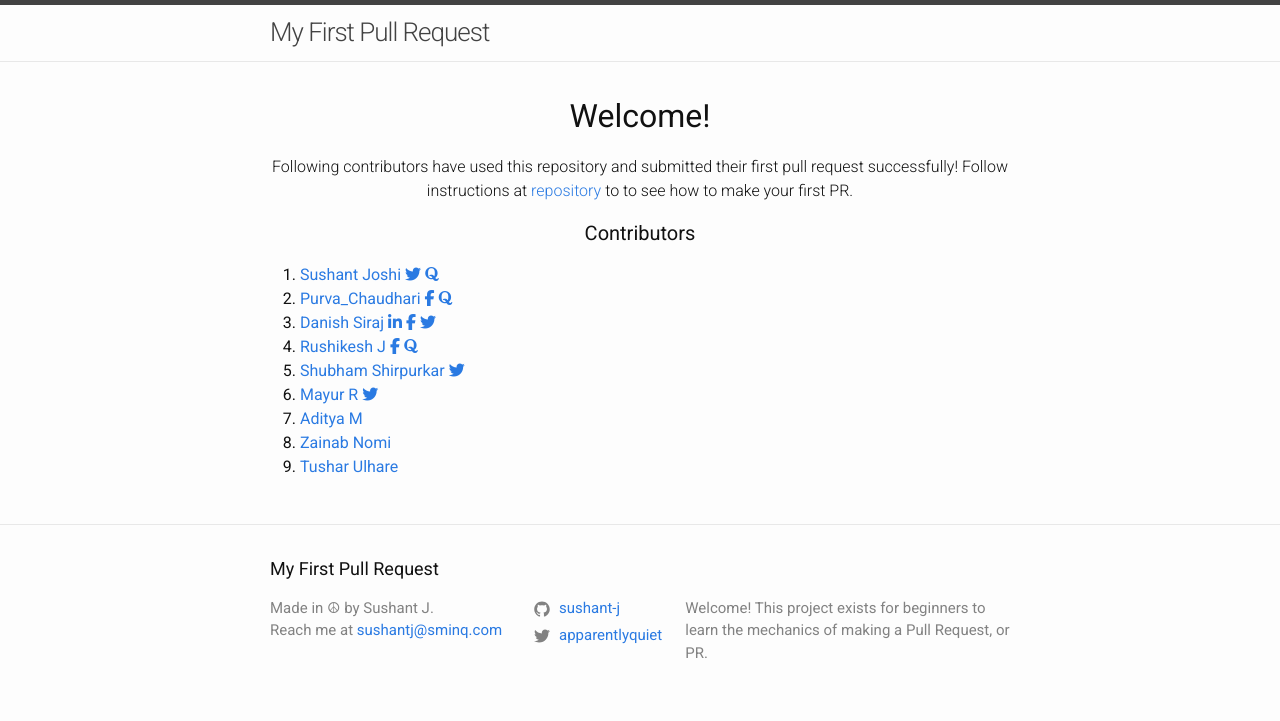
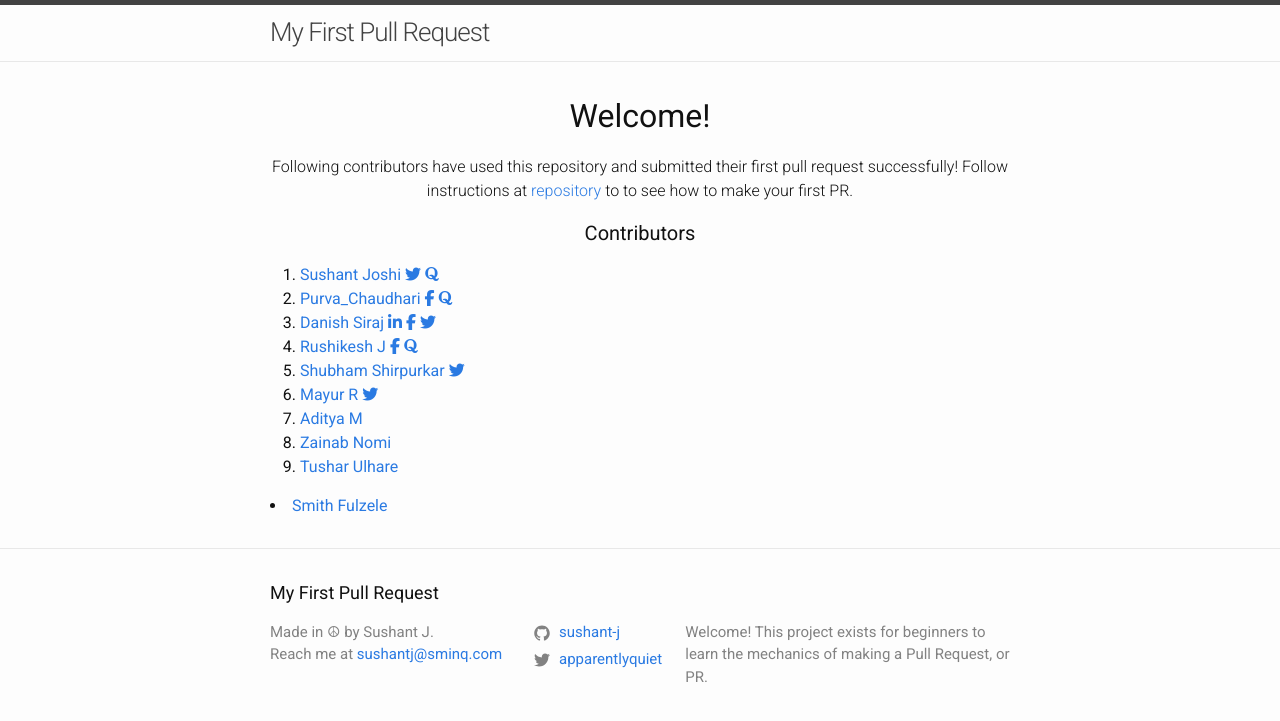
Before and after one commit to sushant-j/my-first-pull-request, a Jekyll site: the page built from index.md, in a window 1280 px wide. Shown: the top 721 px of the page. Built offline with Jekyll 4.4.1, drawn with Linux system fonts in a browser that asks for light colours; nearby versions of some CDN libraries.

Commit message:
Added my name

```diff
--- a/_layouts/home.html
+++ b/_layouts/home.html
@@ -90,4 +90,8 @@
       </a>
     </li>
   </ol>
-</div>
+</div>     <li>
+      <a href="https://github.com/Smith225/">
+        Smith Fulzele
+      </a>
+    </li>
```
